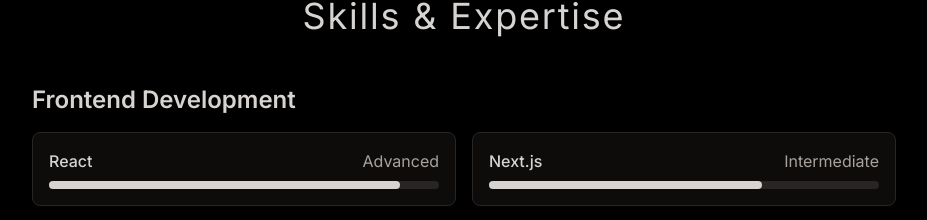
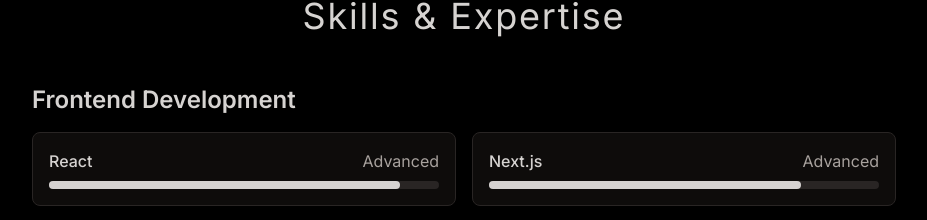
Before and after one commit to tuandung1304/dungnt-portfolio, a Next.js app: page / in a window 1280 px wide. Shown: the part 823-1043 px from the top of the page, without its empty margins (176-1103 px from the left). Built offline with nearby package versions, Linux system fonts and the light colour scheme.

Commit message:
Update skills proficiency levels and replace MySQL with AWS in technologies

```diff
--- a/src/app/constants/skills.ts
+++ b/src/app/constants/skills.ts
@@ -19,7 +19,7 @@
     name: 'Frontend Development',
     items: [
       { name: 'React', proficiency: 90 },
-      { name: 'Next.js', proficiency: 70 },
+      { name: 'Next.js', proficiency: 80 },
       { name: 'TypeScript', proficiency: 90 },
       { name: 'Tailwind CSS', proficiency: 90 },
     ],
@@ -38,8 +38,8 @@
     items: [
       { name: 'Git', proficiency: 80 },
       { name: 'Docker', proficiency: 70 },
-      { name: 'AWS', proficiency: 60 },
-      { name: 'CI/CD', proficiency: 60 },
+      { name: 'AWS', proficiency: 70 },
+      { name: 'CI/CD', proficiency: 70 },
     ],
   },
 ]
--- a/src/app/constants/technologies.ts
+++ b/src/app/constants/technologies.ts
@@ -1,4 +1,5 @@
 import { IconType } from 'react-icons'
+import { FaAws } from 'react-icons/fa6'
 import { RiReactjsLine } from 'react-icons/ri'
 import {
   SiApollographql,
@@ -10,7 +11,6 @@
   SiHasura,
   SiJest,
   SiMui,
-  SiMysql,
   SiNestjs,
   SiPostgresql,
   SiPrisma,
@@ -109,10 +109,10 @@
     url: 'https://firebase.google.com',
   },
   {
-    name: 'Mysql',
-    Icon: SiMysql,
+    name: 'Amazon Web Services',
+    Icon: FaAws,
     color: '#4479A1',
-    url: 'https://www.mysql.com',
+    url: 'https://aws.amazon.com',
   },
   {
     name: 'PostgreSQL',
```
